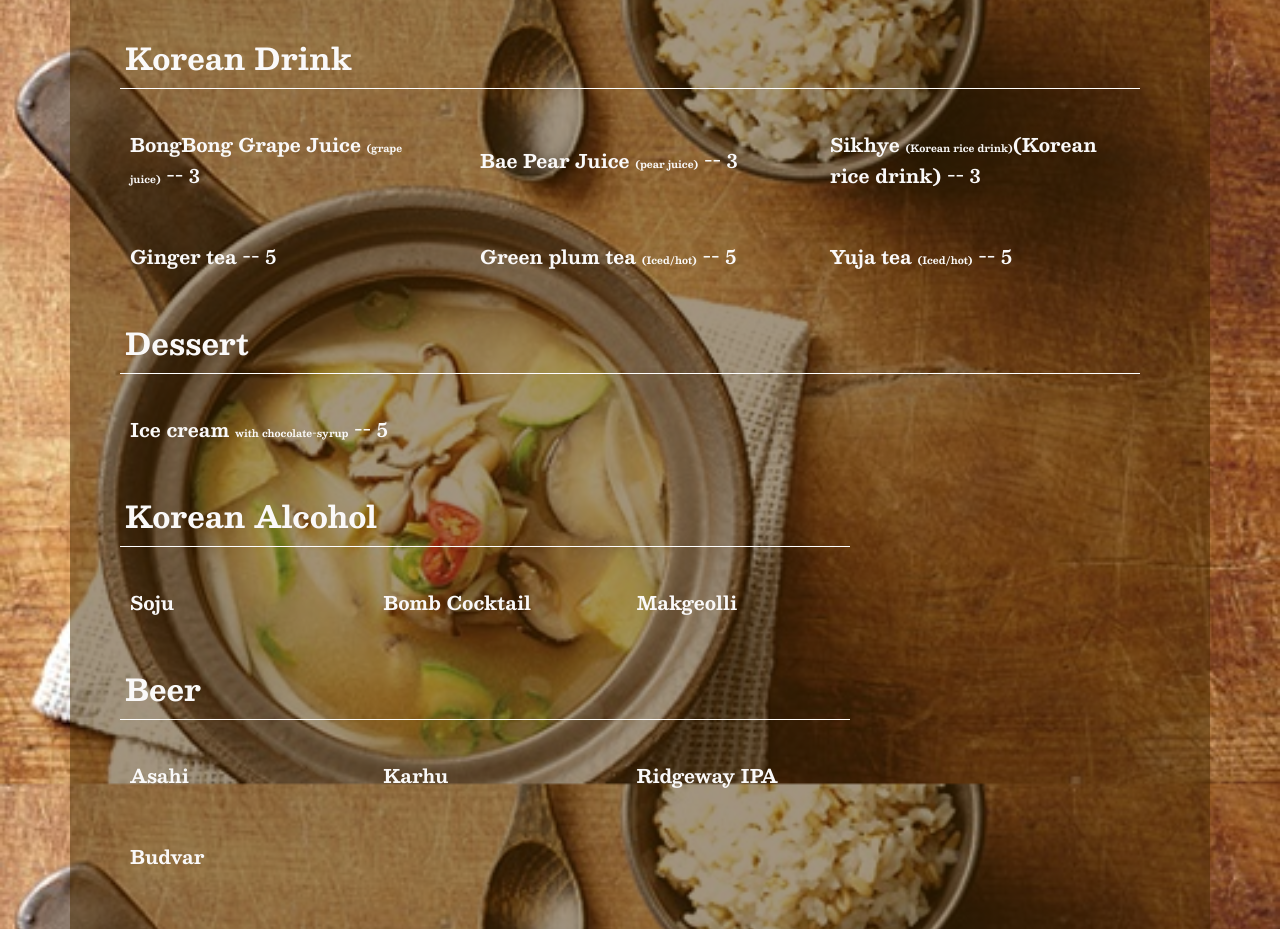
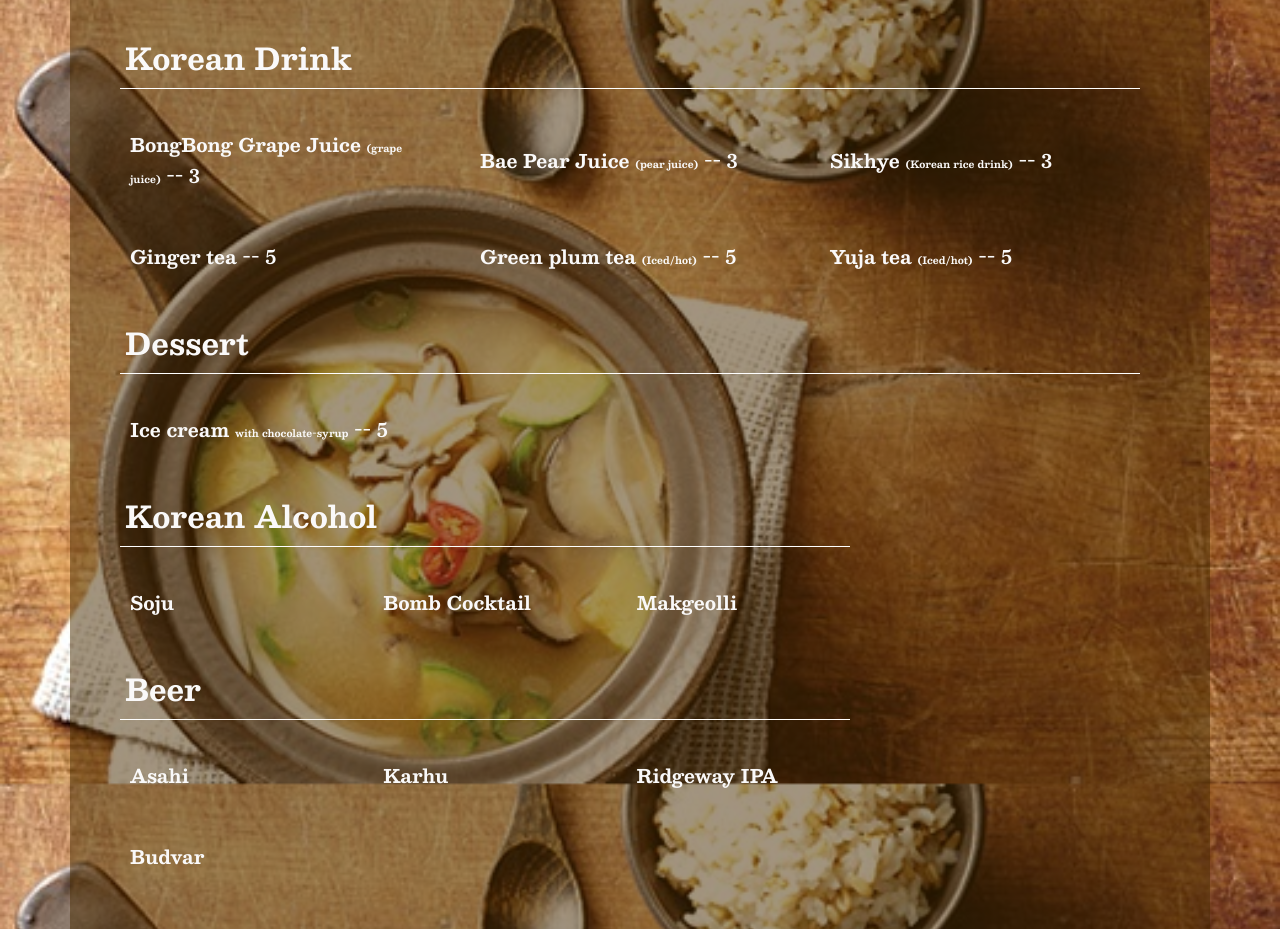
Before and after one commit to qgp9/ecommerce-restaurant, a plain HTML site: page menu.html in a window 1280 px wide. Shown: the part 3290-4219 px from the top of the page. Drawn offline with nearby package versions, Linux system fonts and the light colour scheme; a web font is replaced by a local one.

Commit message:
Update menu.html

```diff
--- a/menu.html
+++ b/menu.html
@@ -260,7 +260,7 @@
                     <h3>Bae Pear Juice <span>(pear juice)</span> -- 3</h3>
                 </li>
                 <li>
-                    <h3>Sikhye <span>(Korean rice drink)</span>(Korean rice drink) -- 3</h3>
+                    <h3>Sikhye <span>(Korean rice drink)</span> -- 3</h3>
                 </li>
                 <li>
                     <h3>Ginger tea -- 5</h3>
@@ -554,7 +554,7 @@
                   <h3>Bae Pear Juice <span>(pear juice)</span> -- 3</h3>
               </li>
               <li>
-                  <h3>Sikhye <span>(Korean rice drink)</span>(Korean rice drink) -- 3</h3>
+                  <h3>Sikhye <span>(Korean rice drink)</span> -- 3</h3>
               </li>
               <li>
                   <h3>Ginger tea -- 5</h3>
```
